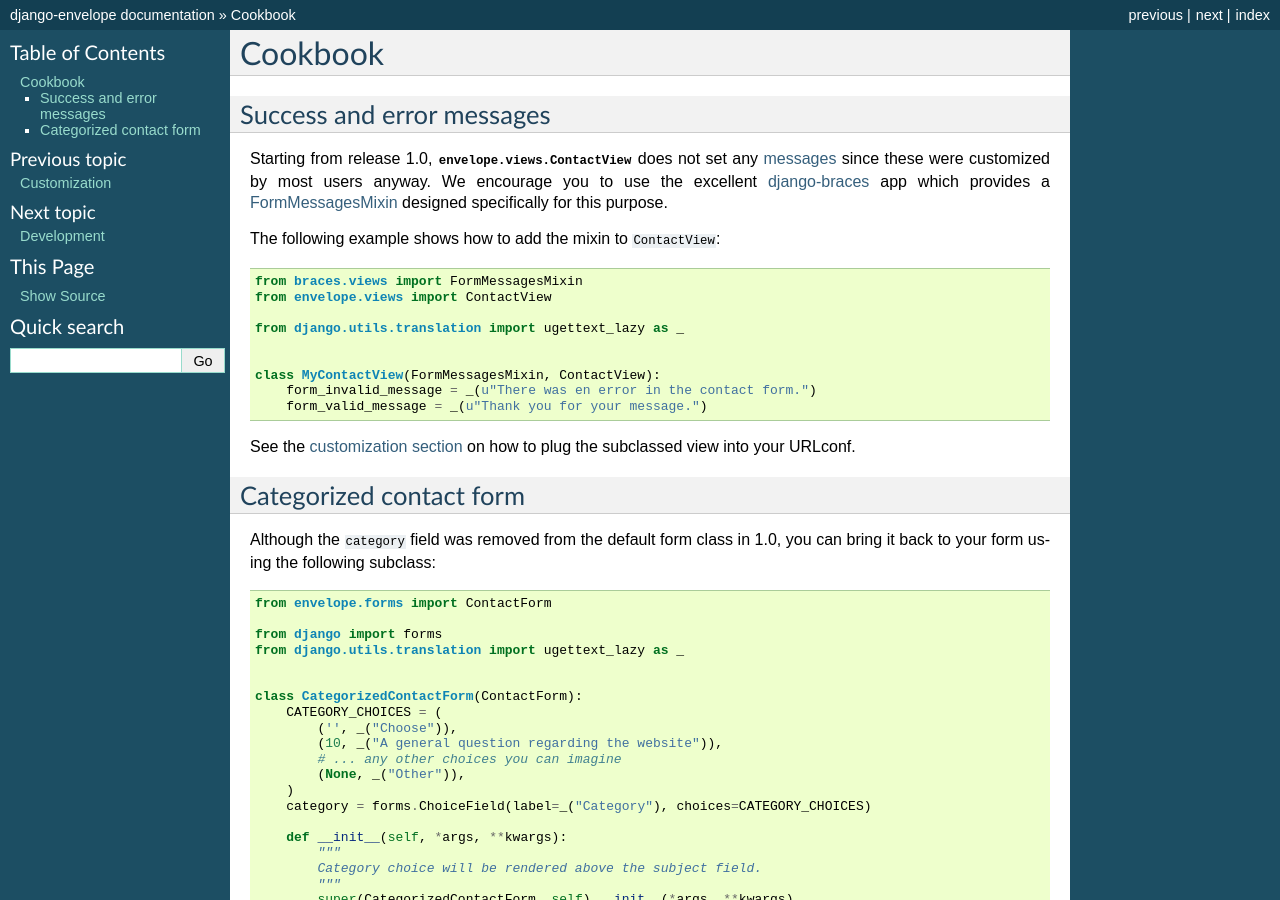
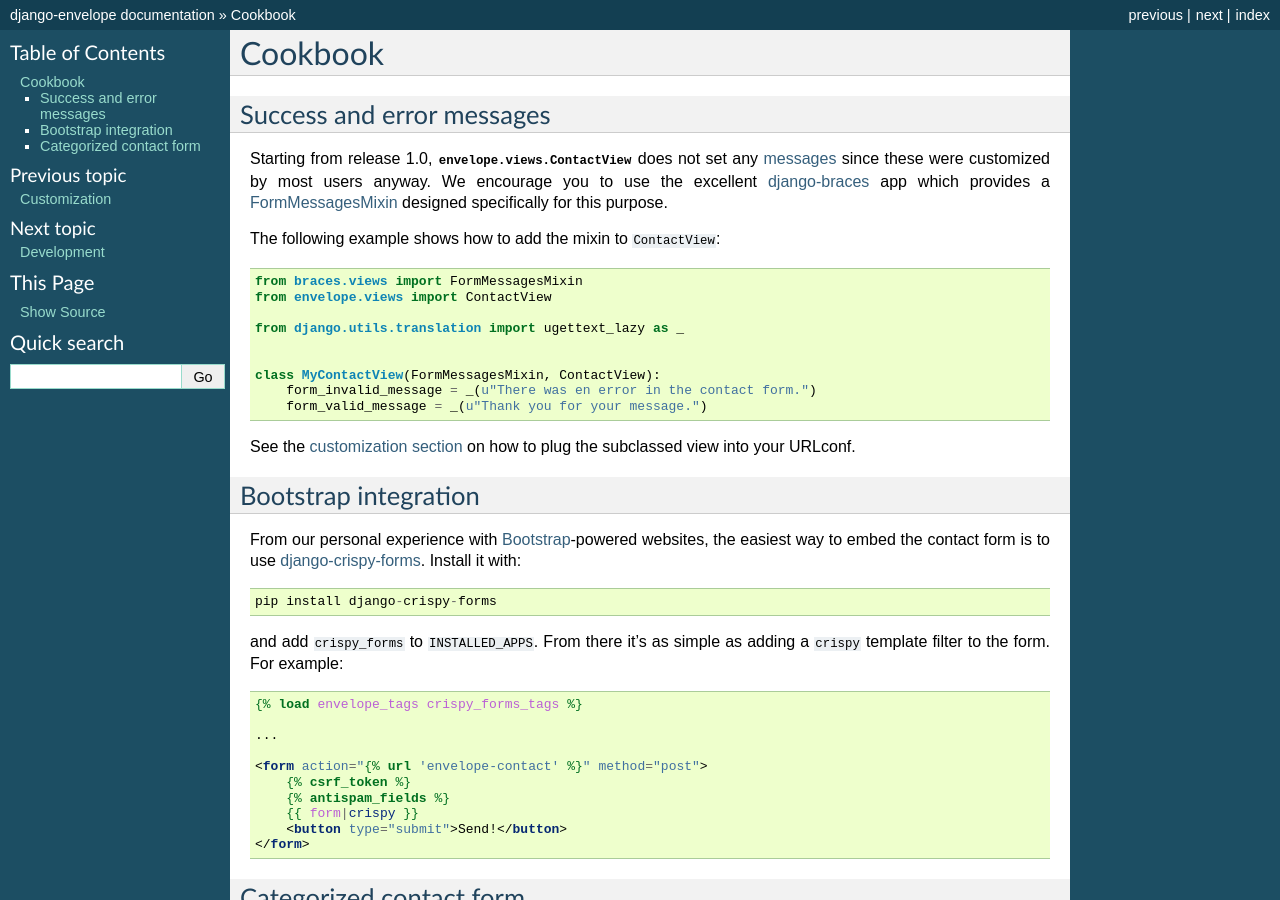
Before and after one commit to zsiciarz/django-envelope, a Sphinx documentation site: the page built from docs/cookbook.rst, in a window 1280 px wide and 900 px high. Built offline with Sphinx 7.4.7, drawn with Linux system fonts in a browser that asks for light colours.

Commit message:
Bootstrap integration described in cookbook.

```diff
--- a/docs/cookbook.rst
+++ b/docs/cookbook.rst
@@ -28,6 +28,34 @@
 
 See the :ref:`customization section <subclassing-contact-view>` on how to plug
 the subclassed view into your URLconf.
+
+Bootstrap integration
+---------------------
+
+From our personal experience with `Bootstrap`_-powered websites, the easiest
+way to embed the contact form is to use `django-crispy-forms`_. Install it
+with::
+
+    pip install django-crispy-forms
+
+and add ``crispy_forms`` to ``INSTALLED_APPS``. From there it's as simple as
+adding a ``crispy`` template filter to the form. For example:
+
+.. code-block:: html+django
+
+    {% load envelope_tags crispy_forms_tags %}
+
+    ...
+
+    <form action="{% url 'envelope-contact' %}" method="post">
+        {% csrf_token %}
+        {% antispam_fields %}
+        {{ form|crispy }}
+        <button type="submit">Send!</button>
+    </form>
+
+.. _`Bootstrap`: http://getbootstrap.com/
+.. _`django-crispy-forms`: https://github.com/maraujop/django-crispy-forms
 
 Categorized contact form
 ------------------------
```
